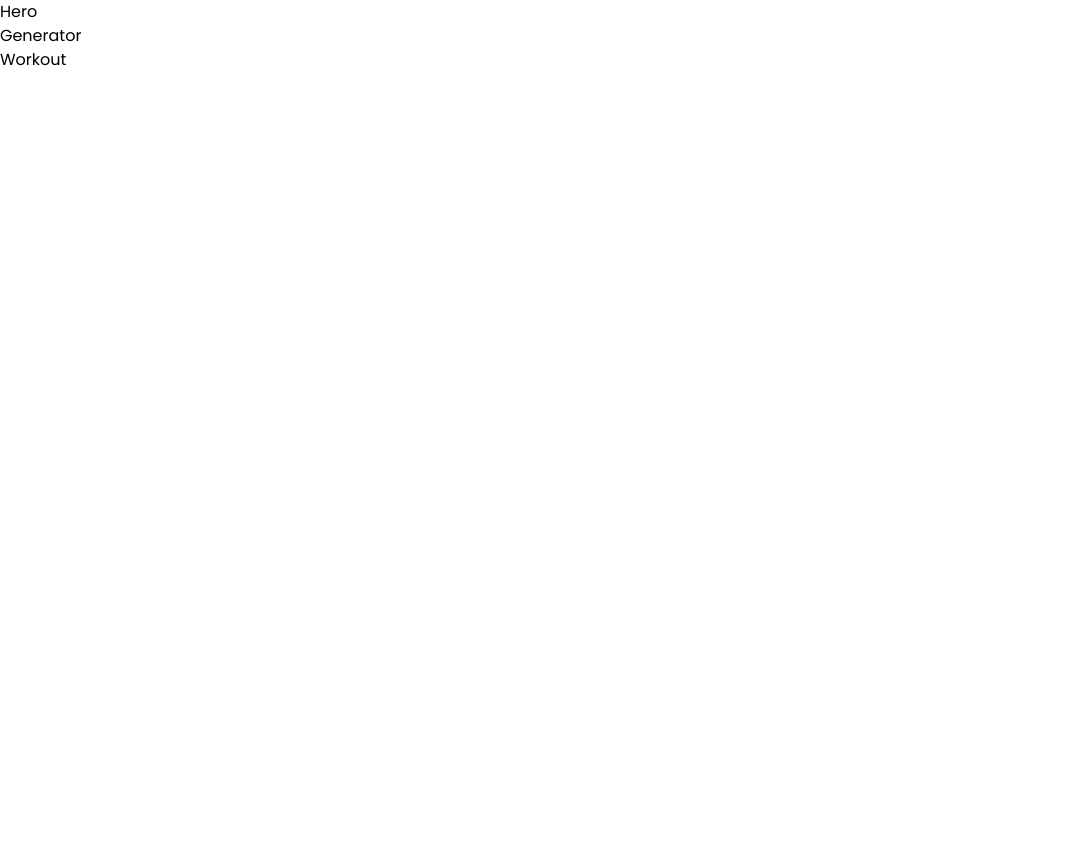
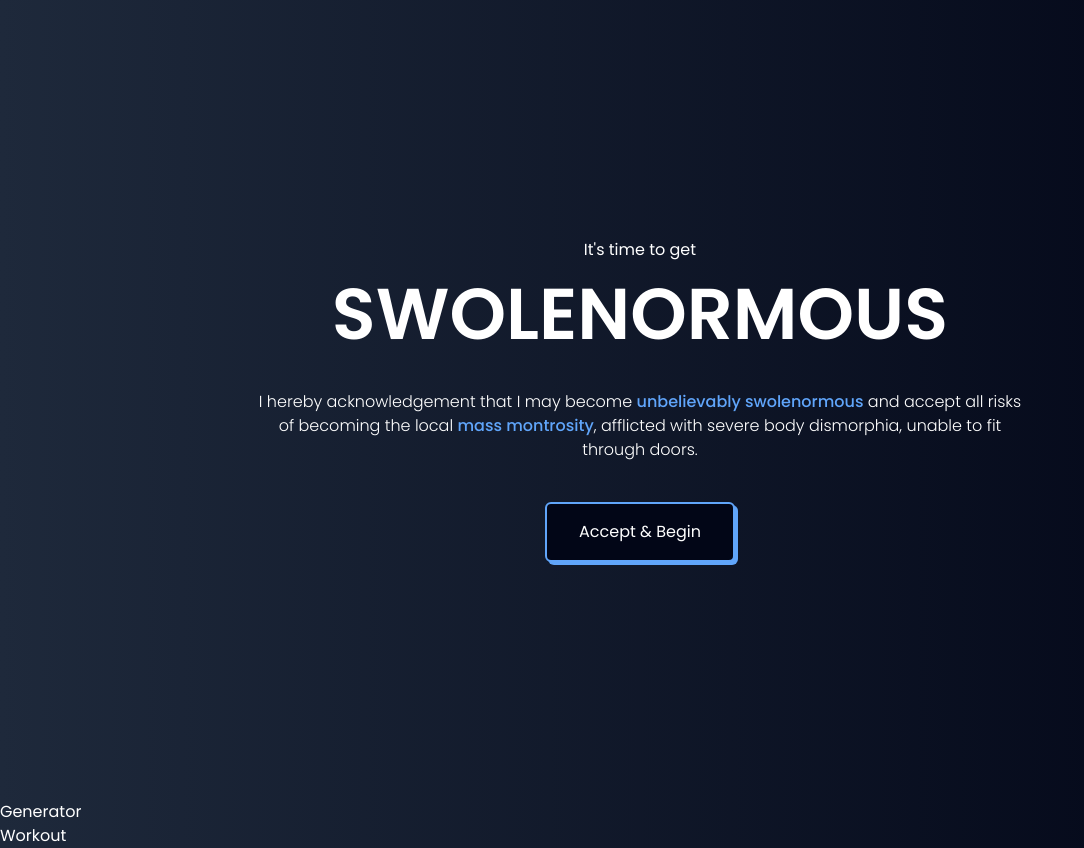
Before and after one commit to jasonmei-dev/react-gym-app, a React (Vite) app: page / in a window 1280 px wide. Shown: the whole page, without its empty margins (0-1084 px from the left). Before the commit the page ends 800 px from the top, so only its background shows below. Built offline with nearby package versions, Linux system fonts and the light colour scheme.

Commit message:
Hero component

```diff
--- a/index.html
+++ b/index.html
@@ -4,7 +4,7 @@
     <meta charset="UTF-8" />
     <link rel="icon" type="image/svg+xml" href="/vite.svg" />
     <meta name="viewport" content="width=device-width, initial-scale=1.0" />
-    <title>React Gym App</title>
+    <title>Swolenormous</title>
     <link rel="preconnect" href="https://fonts.googleapis.com" />
     <link rel="preconnect" href="https://fonts.gstatic.com" crossorigin />
     <link
--- a/src/App.jsx
+++ b/src/App.jsx
@@ -4,11 +4,11 @@
 
 function App() {
   return (
-    <>
+    <main className="min-h-screen flex flex-col bg-gradient-to-r from-slate-800 to-slate-950 text-white text-sm sm:text-base">
       <Hero />
       <Generator />
       <Workout />
-    </>
+    </main>
   );
 }
 
--- a/src/components/Hero.jsx
+++ b/src/components/Hero.jsx
@@ -1,7 +1,23 @@
 // import React from 'react';
 
 const Hero = () => {
-  return <div>Hero</div>;
+  return (
+    <div className="min-h-screen flex flex-col gap-10 items-center justify-center text-center max-w-[800px] w-full mx-auto p-4">
+      <div className="flex flex-col gap-4">
+        <p>It's time to get</p>
+        <h1 className="uppercase font-semibold text-4xl sm:text-5xl md:text-6xl lg:text-7xl">
+          Swole<span>normous</span>
+        </h1>
+      </div>
+      <p className="text-sm md:text-base font-light">
+        I hereby acknowledgement that I may become <span className="text-blue-400 font-medium">unbelievably swolenormous</span> and accept all risks of becoming the local{' '}
+        <span className="text-blue-400 font-medium">mass montrosity</span>, afflicted with severe body dismorphia, unable to fit through doors.
+      </p>
+      <button className="px-8 py-4 rounded-md border-[2px] bg-slate-950 border-blue-400 border-solid blueShadow duration-200">
+        <p>Accept & Begin</p>
+      </button>
+    </div>
+  );
 };
 
 export default Hero;
--- a/src/index.css
+++ b/src/index.css
@@ -5,3 +5,17 @@
 * {
   font-family: 'Poppins', sans-serif;
 }
+
+span {
+  font-family: inherit;
+  font-weight: inherit;
+}
+
+.blueShadow {
+  box-shadow: 3px 3px 0 0 #60a5fa;
+}
+
+.blueShadow:hover {
+  transform: translate(-3px, -3px);
+  box-shadow: 6px 6px 0 0 #60a5fa;
+}
```
